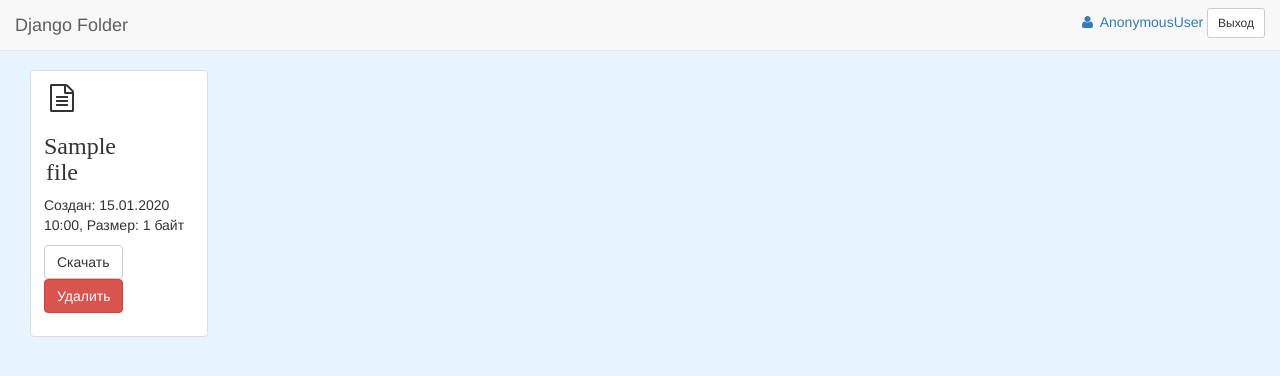
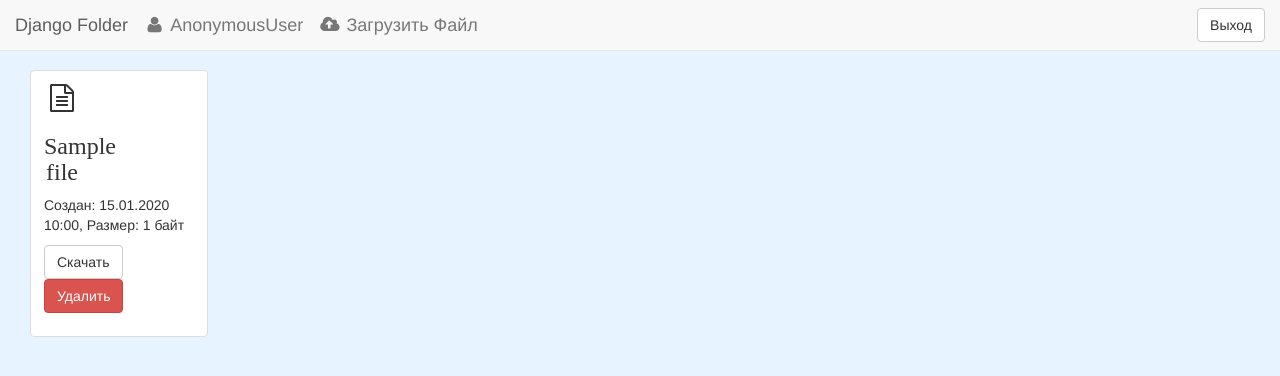
Before and after one commit to AndrewBurdyug/django-folder, a Django app: template folder/templates/folder/home.html in a window 1280 px wide. Shown: the top 376 px of the page. Run offline with Django 3.2, Linux system fonts and the light colour scheme; the template is opened without the code that fills it: most values are stand-ins (such as "Sample title", 1, 10 or a date in 2020); some libraries are stand-ins or nearby versions; some web fonts are replaced.

Commit message:
Refactoring: header menu

```diff
--- a/folder/templates/folder/header.html
+++ b/folder/templates/folder/header.html
@@ -3,13 +3,16 @@
         <div class="navbar-header">
             <a class="navbar-brand" href="#">Django Folder</a>
         </div>
-        <ul class="nav navbar-nav navbar-right">
-            <li>
-                <form id="quit" class="navbar-form" action="/folder/logout">
-                    <a id="profile_name" href="#profile" class="hidden-xs hidden-sm"><i class="fa fa-user fa-fw"></i> {{user}}</a>
-                    <button type="submit" class="btn btn-sm btn-default">Выход</button>
-                </form>
-            </li>
-        </ul>
+        <div class="nav navbar-nav">
+               <a id="profile_name" class="navbar-brand" href="#profile"><i class="fa fa-user fa-fw"></i> {{user}}</a>
+               {% if files %}
+               <a id="header_upload_btn" class="navbar-brand" href="#"><i class="fa fa-cloud-upload fa-fw"></i> Загрузить Файл</a>
+               {% endif %}
+        </div>
+        <div class="nav navbar-nav navbar-right">
+            <form id="quit" class="navbar-form" action="/folder/logout">
+                <button type="submit" class="btn btn-default">Выход</button>
+            </form>
+        </div>
     </div>
 </nav>
```
